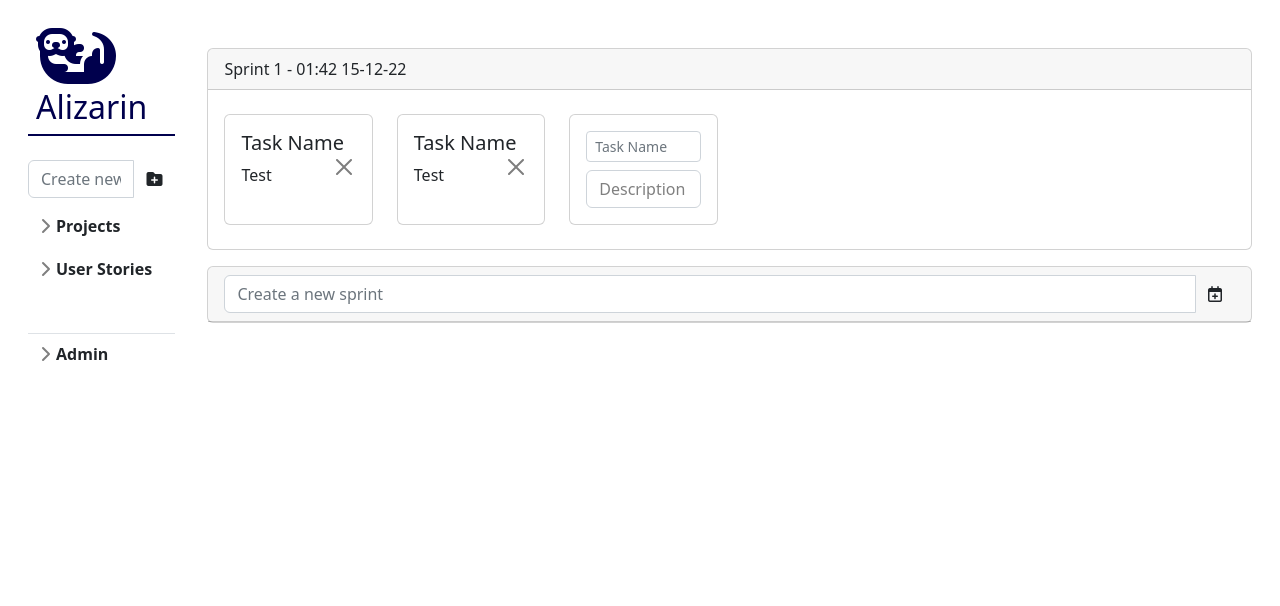
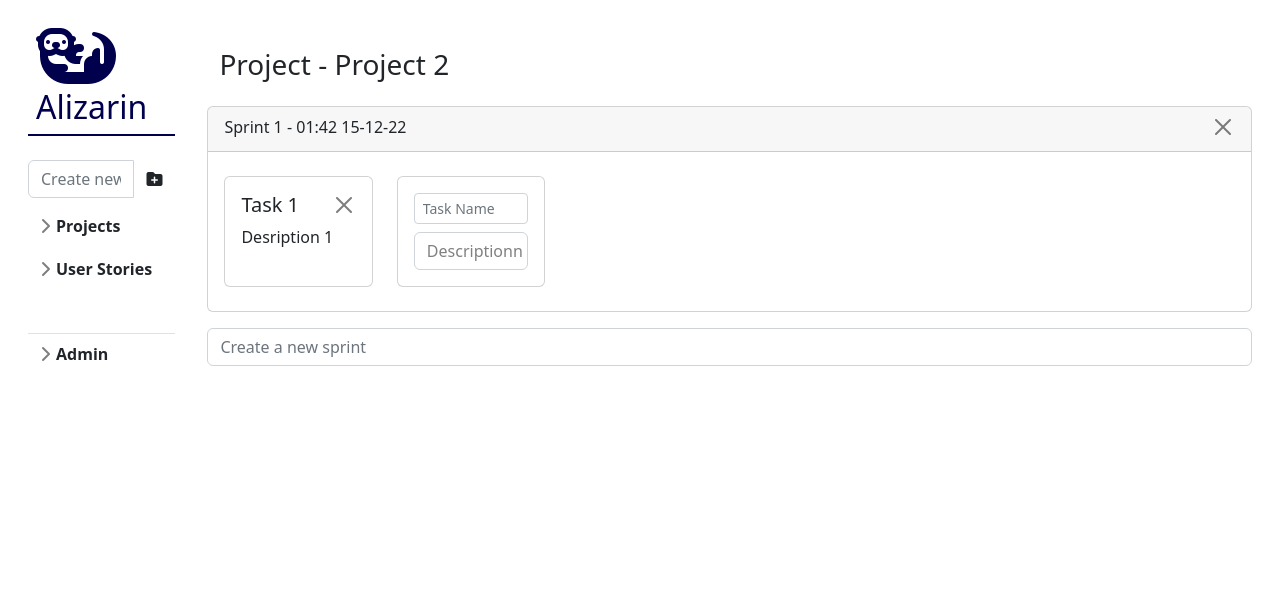
Before and after one commit to jsasser4/Alizarin, a Flask app: page /project/2 in a window 1280 px wide. Shown: the top 606 px of the page. Run offline with Flask 3, Linux system fonts and the light colour scheme; a user stored in the database is signed in; data comes from the database, SQL or seed files in the repository; both versions use the stored data as it was after the commit; some libraries are stand-ins or nearby versions.

Commit message:
Add stuff

```diff
--- a/app.py
+++ b/app.py
@@ -2,7 +2,7 @@ from datetime import datetime
 from flask import Flask, url_for, request, session, redirect
 from flask import render_template
 from bcrypt import hashpw, gensalt, checkpw
-
+from re import compile, sub
 from src.form import RegisterForm, LoginForm, ProjectForm, SprintForm, TaskForm
 from src import db
 from src.model.project import Project
@@ -93,27 +93,42 @@ def sprint_add(project_id: int):
         db.session.add(sprint)
         db.session.commit()
         return redirect(url_for('project', project_id=project_id))
-    return redirect(url_for('project'))
+    return redirect(url_for('project', project_id=project_id))
 
+@app.route('/sprint/delete/<project_id>/<sprint_id>', methods=['POST', 'GET'])
+def sprint_delete(project_id, sprint_id):
+    sprint = db.session.query(Sprint).filter_by(sprint_id=sprint_id).one()
+    if sprint is not None:
+        db.session.delete(sprint)
+        db.session.commit()
+    return redirect(url_for('project', project_id=project_id))
 
 @app.route('/task/add/<project_id>/<sprint_id>', methods=['POST', 'GET'])
 def task_add(project_id, sprint_id):
     task_form = TaskForm()
+    desc_filter = compile('<.*?>|&([a-z0-9]+|#[0-9]{1,6}|#x[0-9a-f]{1,6});')
+    cleantext = sub(desc_filter, '', request.form['description'])
+
     if task_form.validate_on_submit():
-        p = db.session.query(Project).filter_by(project_id=project_id).one()
         s = db.session.query(Sprint).filter_by(sprint_id=sprint_id).one()
-        task = Task(name=task_form.name, description=task_form.description, project=p, sprint=s)
+        task = Task(name=request.form['name'], description=cleantext, sprint=s)
         db.session.add(task)
         db.session.commit()
-        return redirect(url_for('project'))
-    return redirect(url_for('project'))
+        return redirect(url_for('project', project_id=project_id))
+    return redirect(url_for('project', project_id=project_id))
 
+@app.route('/task/delete/<project_id>/<task_id>', methods=['POST', 'GET'])
+def task_delete(project_id, task_id):
+    task = db.session.query(Task).filter_by(task_id=task_id).one()
+    if task is not None:
+        db.session.delete(task)
+        db.session.commit()
+    return redirect(url_for('project', project_id=project_id))
 
 @app.route('/story/<project_id>', methods=['POST', 'GET'])
 def story(project_id):
     user = db.session.query(User).filter_by(user_id=session.get('user_id')).one()
     stories = db.session.query(Story).filter_by(project_id=project_id).all()
-
     project_form = ProjectForm()
     return render_template("app/story.html", stories=stories, project_form=project_form, projects=user.projects)
 
--- a/src/model/sprint.py
+++ b/src/model/sprint.py
@@ -9,10 +9,9 @@ class Sprint(db.Model):
     name: str = db.Column(db.String(256))
     project_id = db.Column(db.Integer, db.ForeignKey("projects.project_id"))
     project = db.relationship("Project", back_populates="sprints")
-
+    tasks = db.relationship("Task", back_populates="sprint")
     created_at: datetime = db.Column(DateTime, default=datetime.utcnow)
 
     def __int__(self, name: str, project: Project):
         self.name = name
         self.project_id = project
-        self.created_at = datetime.now()
--- a/src/model/story.py
+++ b/src/model/story.py
@@ -13,4 +13,3 @@ class Story(db.Model):
     def __int__(self, name, text):
         self.name = name
         self.text = text
-        self.created_at = datetime.now()
--- a/static/css/app/projects.css
+++ b/static/css/app/projects.css
@@ -1,5 +1,6 @@
 [contenteditable][placeholder]:empty:before {
-    content: attr(placeholder);
+    white-space: pre;
+    content: attr(placeholder) "\n";
     position: absolute;
     color: gray;
     background-color: transparent;
--- a/static/js/app/projects.js
+++ b/static/js/app/projects.js
@@ -1,5 +1,18 @@
 (function () {
-    document.getElementById("task-add").onsubmit = (e) => {
-        document.getElementById("description").value = document.getElementById("editable-description").innerHTML;
+
+    const form = document.getElementById("task-add");
+    const textarea = document.getElementById("description");
+    const description = document.getElementById("editable-description");
+
+    form.onsubmit = (e) => {
+       textarea.value = description.innerHTML;
     };
+
+    form.onkeyup = ((e) => {
+        if (e.key === 'Enter' && !e.shiftKey) {
+             e.preventDefault();
+             textarea.value = description.innerHTML;
+             form.submit()
+        }
+    })
 })();
--- a/templates/app/project.html
+++ b/templates/app/project.html
@@ -14,43 +14,47 @@
 
 {% block content %}
     {% if active_project is not none %}
+        <div class="row m-3">
+            <div class="col-8">
+                <h3>Project - {{ active_project.name }}</h3>
+            </div>
+        </div>
         {% for sprint in active_project.sprints %}
             <div class="card m-3">
                 <div class="card-header">
                     {{ sprint.name }} - {{ sprint.created_at|strftime }}
+                    <a href="{{ url_for('sprint_delete', project_id=active_project.project_id, sprint_id=sprint.sprint_id) }}"
+                       class="btn btn-close float-end mb-1" role="button"
+                       aria-label="Close"></a>
                 </div>
                 <div class="card-body">
                     <div class="row align-items-stretch">
+                        {% for task in sprint.tasks %}
                             <div class="col-2 py-2">
                                 <div class="card h-100">
                                     <div class="card-body">
-                                <h5 class="card-title">Task Name
-                                    <a class="btn btn-close float-end mb-1" role="button" aria-label="Close"></a>
+                                        <h5 class="card-title">{{ task.name }}
+                                            <a href="{{ url_for('task_delete', project_id=active_project.project_id, task_id=task.task_id) }}"
+                                               class="btn btn-close float-end mb-1" role="button"
+                                               aria-label="Close"></a>
                                         </h5>
-                                <p class="card-text">Test</p>
+                                        <p class="card-text">{{ task.description }}</p>
                                     </div>
                                 </div>
                             </div>
-                    <div class="col-2 py-2">
-                        <div class="card h-100">
-                            <div class="card-body">
-                                <h5 class="card-title">Task Name
-                                    <a class="btn btn-close float-end mb-1" role="button" aria-label="Close"></a>
-                                </h5>
-                                <p class="card-text">Test</p>
-                            </div>
-                        </div>
-                    </div>
+                        {% endfor %}
                         <div class="col-2 py-2">
                             <div class="card h-100">
                                 <div class="card-body">
                                     <form class="form-inline" id="task-add" name="taskadd"
-                                      action="{{ url_for("task_add", project_id=1, sprint_id=1) }}" method=post>
+                                          action="{{ url_for("task_add", project_id=active_project.project_id, sprint_id=sprint.sprint_id) }}"
+                                          method=post>
                                         <h5 class="card-title">
                                             {{ task_form.name(class_="form-control form-control-sm", placeholder_="Task Name") }}
                                         </h5>
                                         <div class="card-text">
-                                        <div id="editable-description" contenteditable="true" class="form-control"
+                                            <div id="editable-description" contenteditable="true"
+                                                 class="form-control d-inline-block"
                                                  aria-multiline="true" placeholder="Description"></div>
                                         </div>
                                         {{ task_form.description(class_="d-none") }}
@@ -62,18 +66,11 @@
                 </div>
             </div>
         {% endfor %}
-    <div class="card m-3">
-        <div class="card-header">
-            <form id="sprint-add" name="sprintadd" action="{{ url_for("sprint_add", project_id=active_project.project_id) }}" method=post
-                  class="d-block">
-                <div class="input-group">
+        <div class="row m-3">
+            <div class="w-100 p-0 m-0">
+                <form id="sprint-add" name="sprintadd"
+                      action="{{ url_for("sprint_add", project_id=active_project.project_id) }}" method=post>
                     {{ sprint_form.name(class_="form-control", placeholder_="Create a new sprint") }}
-                    <span class="input-group-btn">
-                        <button class="btn btn-default" type="submit">
-                            <i class="fa-regular fa-calendar-plus"></i>
-                        </button>
-                    </span>
-                </div>
                 </form>
             </div>
         </div>
```
Also changed, not shown: src/model/task.py (+5 -5 lines), instance/flask_note_app.db. Lines whose indentation alone changed are shown as unchanged.
